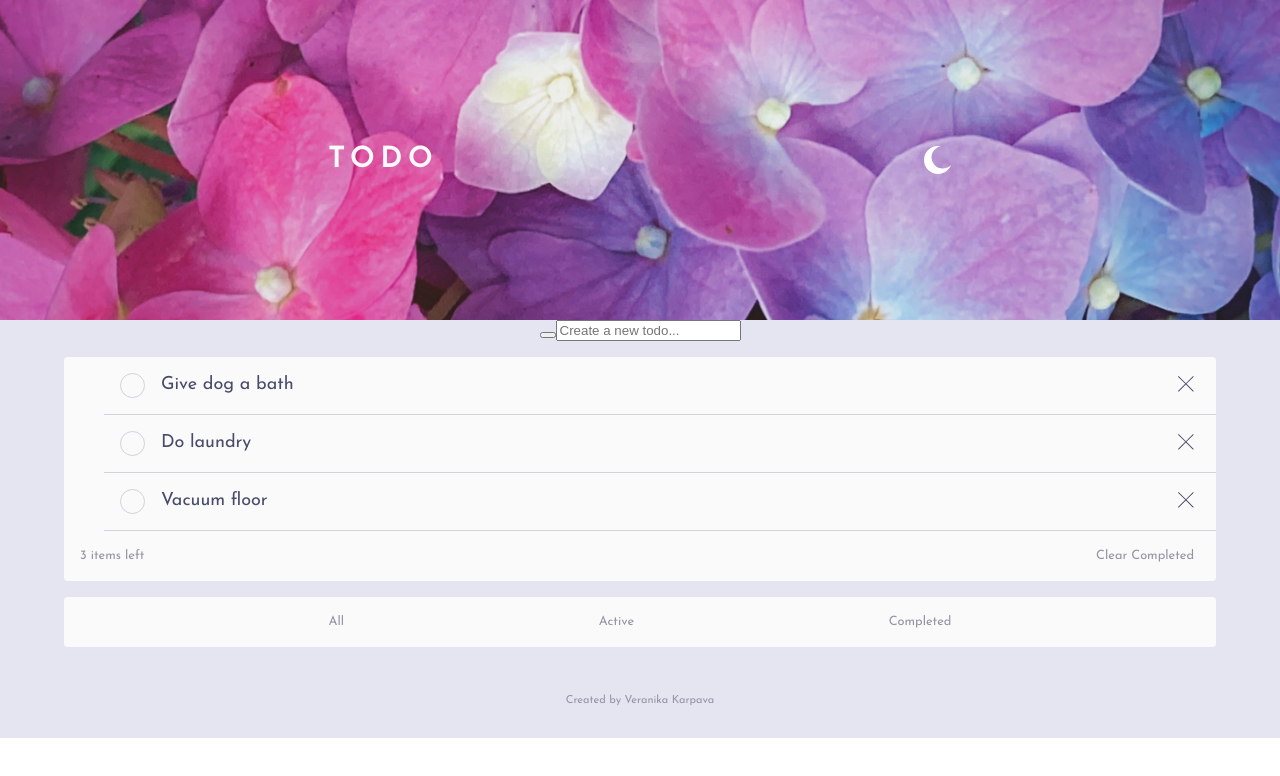
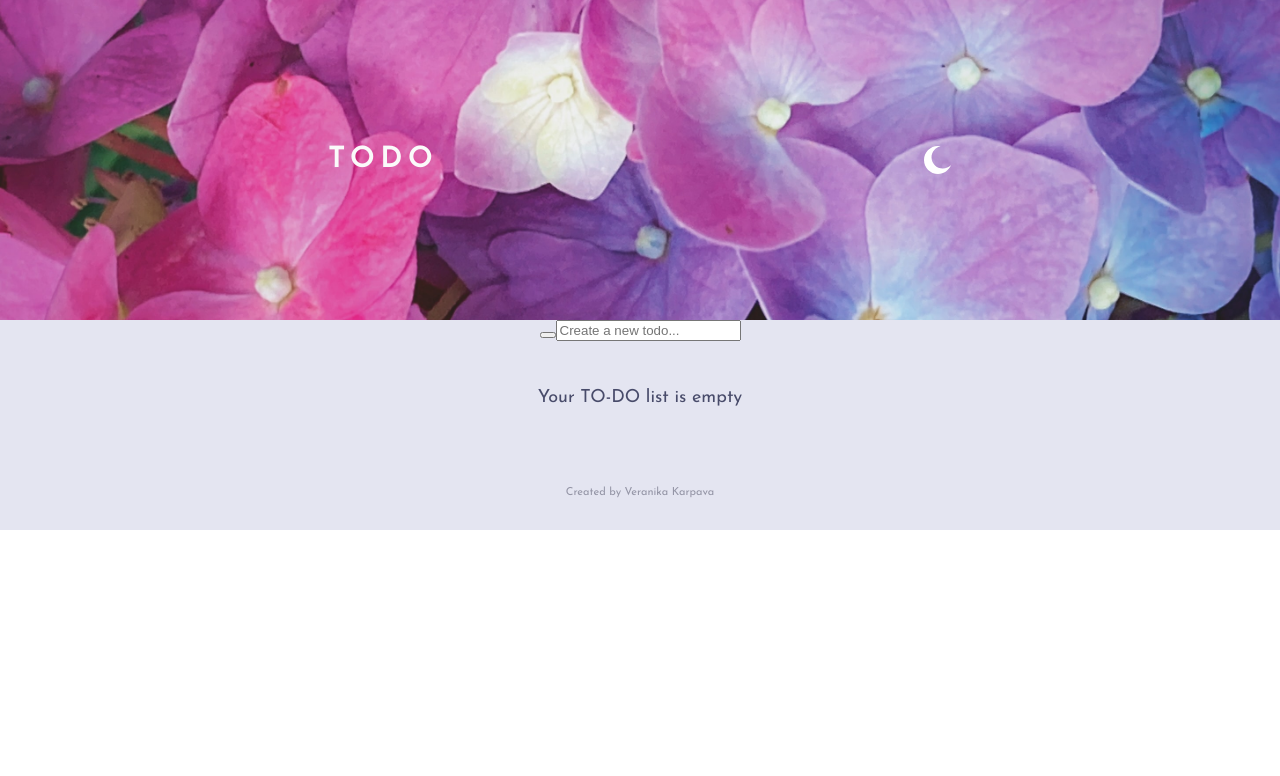
Before and after one commit to veranika-karpava/to-do-flowers-app, a React (Create React App) app: page / in a window 1280 px wide. Shown: the top 776 px of the page. Built offline with nearby package versions, Linux system fonts and the light colour scheme.

Commit message:
Add styling for navigation

```diff
--- a/src/App.js
+++ b/src/App.js
@@ -1,7 +1,6 @@
 import React from 'react';
 import { useState } from 'react';
 import './App.scss';
-import data from './data/data.json';
 import Header from './components/Header/Header';
 import ToDoPage from './pages/ToDoPage/ToDoPage';
 import Footer from './components/Footer/Footer';
--- a/src/components/Button/Button.scss
+++ b/src/components/Button/Button.scss
@@ -12,6 +12,10 @@
         @include font-stack-nav-hover-light;
     }
 
+    &:focus {
+        @include font-stack-nav-hover-dark;
+    }
+
     &__dark {
         &:hover {
             @include font-stack-nav-hover-dark;
--- a/src/components/Header/Header.scss
+++ b/src/components/Header/Header.scss
@@ -22,7 +22,7 @@
     }
 
     &__container {
-        width: 100%;
+        width: 90%;
         @include flex(space-between, center, row, nowrap);
 
         @include tablet {
--- a/src/components/Navigation/Navigation.scss
+++ b/src/components/Navigation/Navigation.scss
@@ -18,6 +18,10 @@
         border-radius: 0px 0px 4px 4px;
         margin-bottom: 1rem;
         @include font-stack-nav-main-light;
+
+        @include tablet {
+            width: 50%;
+        }
     }
 
     &__wrap-container-dark {
@@ -31,6 +35,10 @@
         background-color: $bg-list-light;
         border-radius: 4px;
         margin-bottom: 1rem;
+
+        @include tablet {
+            width: 50%;
+        }
     }
 
     &__wrap-filter-dark {
--- a/src/components/ToDoList/ToDoList.scss
+++ b/src/components/ToDoList/ToDoList.scss
@@ -3,6 +3,7 @@
 @use "../../styles/partials/variables" as *;
 
 .list {
+    padding-left: 0;
     margin-top: 1rem;
     width: 90%;
     background-color: $bg-list-light;
@@ -10,6 +11,10 @@
     @include font-stack-list-light;
     @include flex(space-between, center, column, nowrap);
 
+    @include tablet {
+        width: 50%;
+    }
+
     &__dark {
         background-color: $bg-list-dark;
         @include font-stack-list-dark;
--- a/src/data/data.json
+++ /dev/null
@@ -1,17 +0,0 @@
-[
-    {
-        "id": "987654",
-        "name": "Give dog a bath",
-        "completed": false
-    },
-    {
-        "id": "233456",
-        "name": "Do laundry",
-        "completed": false
-    },
-    {
-        "id": "8765432",
-        "name": "Vacuum floor",
-        "completed": false
-    }
-]
--- a/src/pages/ToDoPage/ToDoPage.js
+++ b/src/pages/ToDoPage/ToDoPage.js
@@ -2,7 +2,6 @@ import React from 'react';
 import './ToDoPage.scss';
 import { useState, useEffect } from 'react';
 import { v4 as uuidv4 } from 'uuid';
-import data from '../../data/data.json';
 import Form from '../../components/Form/Form';
 import ToDoList from '../../components/ToDoList/ToDoList';
 import Navigation from '../../components/Navigation/Navigation';
@@ -10,7 +9,7 @@ import Navigation from '../../components/Navigation/Navigation';
 const ToDoPage = ({ isDark }) => {
     // state stuff
     const [inputText, setInputText] = useState('');
-    const [dataTasks, setDataTasks] = useState(data);
+    const [dataTasks, setDataTasks] = useState([]);
     const [status, setStatus] = useState('all');
     const [filteredTasks, setFilteredTasks] = useState([])
 
@@ -45,7 +44,8 @@ const ToDoPage = ({ isDark }) => {
     return (
         <section className={!isDark ? 'to-do-section' : 'to-do-section to-do-section__dark'}>
             <Form inputText={inputText} setInputText={setInputText} placeholder='Create a new todo... ' submitHandler={submitHandler} />
-            {dataTasks.length === 0 ? <div className={!isDark ? 'list' : 'list list__dark'}>Your TO-DO list is empty</div> : <>
+            {dataTasks.length === 0 ? <div className={!isDark ? 'message-container' : 'message-container message-container__dark'}>
+                <p className='message-container__message'>Your TO-DO list is empty</p></div> : <>
                 <ToDoList isDark={isDark} dataTasks={dataTasks} setDataTasks={setDataTasks} filteredTasks={filteredTasks} />
                 <Navigation
                     isDark={isDark}
--- a/src/pages/ToDoPage/ToDoPage.scss
+++ b/src/pages/ToDoPage/ToDoPage.scss
@@ -12,3 +12,15 @@
         @include font-stack-nav-main-dark;
     }
 }
+
+.message-container {
+    margin: 2rem 0rem;
+    width: 90%;
+    padding: 1rem;
+    @include font-stack-list-light;
+    @include flex(space-between, center, column, nowrap);
+
+    &__dark {
+        @include font-stack-list-dark;
+    }
+}
```
